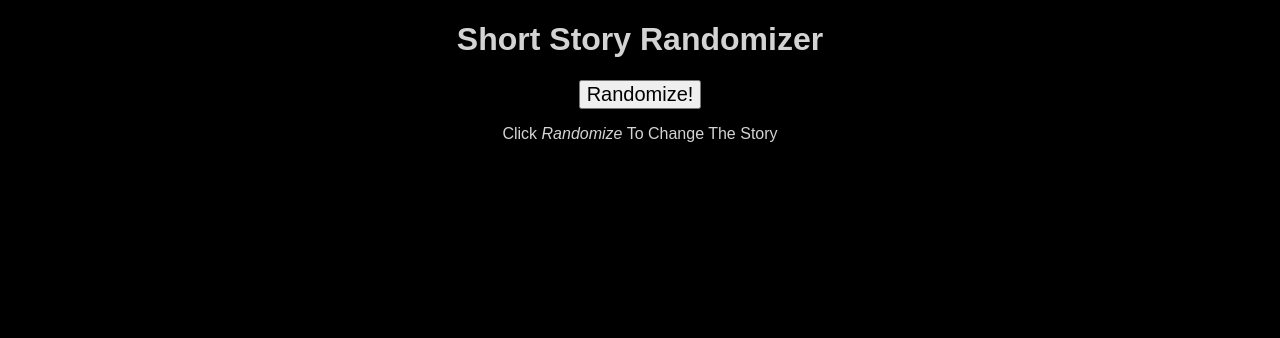
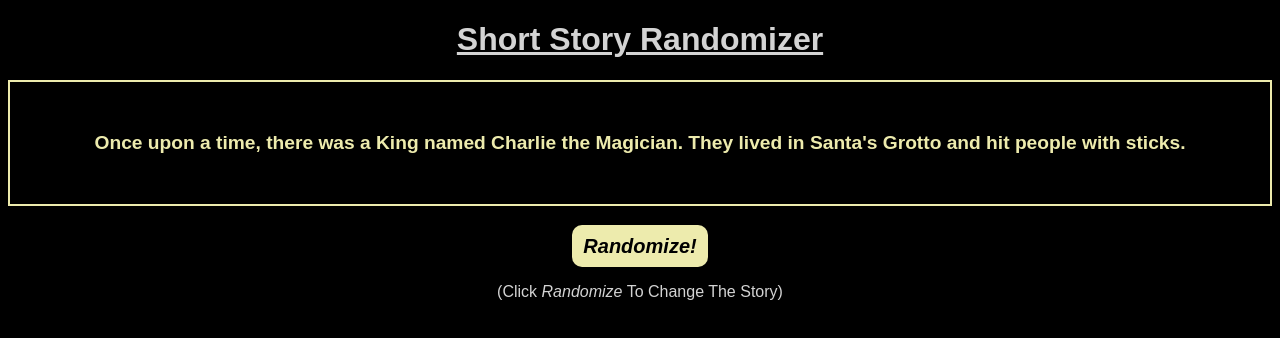
Before and after one commit to MattPaineOfficial/mixedMsgs, a plain HTML site: page mixedMsgs.html in a window 1280 px wide. Drawn offline with Linux system fonts and the light colour scheme.

Commit message:
Now randomizes on every btn click (over page load)

```diff
--- a/mixedMsgs.css
+++ b/mixedMsgs.css
@@ -6,10 +6,43 @@ html {
     background-color: black;
 }
 
+h1 {
+    text-decoration: underline;
+}
+
 span {
     font-style: italic;
 }
 
+#storyText {
+    border: solid #edebad 2px;
+    padding: 50px;
+    color: #edebad;
+    font-weight: bold;
+    font-size: 1.2em;
+}
+
 button {
+    cursor: pointer;
+
     font-size: 1.25em;
+    font-style: italic;
+    font-weight: 600;
+    color: black;
+    background-color: #edebad;
+    border: 1px solid transparent;
+    border-radius: .5em;
+    line-height: 1;
+    padding: .5em;
+
 }
+
+button:hover {
+    color: #edebad;
+    background-color: black;
+    border: 1px solid #edebad;
+}
+
+button:active {
+    transform: translateY(3px);
+}
--- a/mixedMsgs.html
+++ b/mixedMsgs.html
@@ -1,5 +1,6 @@
 <!DOCTYPE html>
 <html lang="en">
+
 <head>
     <meta charset="UTF-8">
     <meta name="viewport" content="width=device-width, initial-scale=1.0">
@@ -7,10 +8,12 @@
     <script src="mixedMsgs.js"></script>
     <title>Short Story Randomizer</title>
 </head>
+
 <body>
     <h1>Short Story Randomizer</h1>
-    <p id="storyText"></p>
+    <p id="storyText">Once upon a time, there was a King named Charlie the Magician. They lived in Santa's Grotto and hit people with sticks.</p>
     <button onclick="displayStory()">Randomize!</button>
-    <p>Click <span>Randomize</span> To Change The Story</p>
+    <p>(Click <span>Randomize</span> To Change The Story)</p>
 </body>
+
 </html>
--- a/mixedMsgs.js
+++ b/mixedMsgs.js
@@ -1,10 +1,13 @@
 // Random Option Arrays
 const begin = ['Once upon a time', 'In a land far, far away', 'A long time ago', 'Twenty thousand leagues under the sea', 'On the third day of creation'];
 const person = ['a King', 'an Alien', 'a Dolphin', 'a humaniod banana'];
-const firstName = ['Jack', 'Will', 'ELizabeth', 'Charlie the Magician', 'Kunsthaneous the Great'];
+const firstName = ['Jack', 'Will', 'Elizabeth', 'Charlie the Magician', 'Kunsthaneous the Great'];
 const live = ['an old shoe', 'thier parents conservatory', 'your mind', "Santa's Grotto"];
 const attrib = ['only ate cheese', 'died a heros death', 'were completely mad', 'hit people with sticks'];
 
+console.log(story);
+
+function displayStory() {
     // Random Number Vars
     let i = Math.floor(Math.random() * begin.length);
     let j = Math.floor(Math.random() * person.length);
@@ -15,10 +18,5 @@ let z = Math.floor(Math.random() * attrib.length);
     // Story Var
     let story = `${begin[i]}, there was ${person[j]} named ${firstName[x]}. They lived in ${live[y]} and ${attrib[z]}.`;
 
-console.log(story);
-
-function displayStory() {
     document.getElementById("storyText").innerHTML = story;
 }
-// To Do
-// Function to display story text when btn clicked
```
Lines whose indentation alone changed are shown as unchanged.
